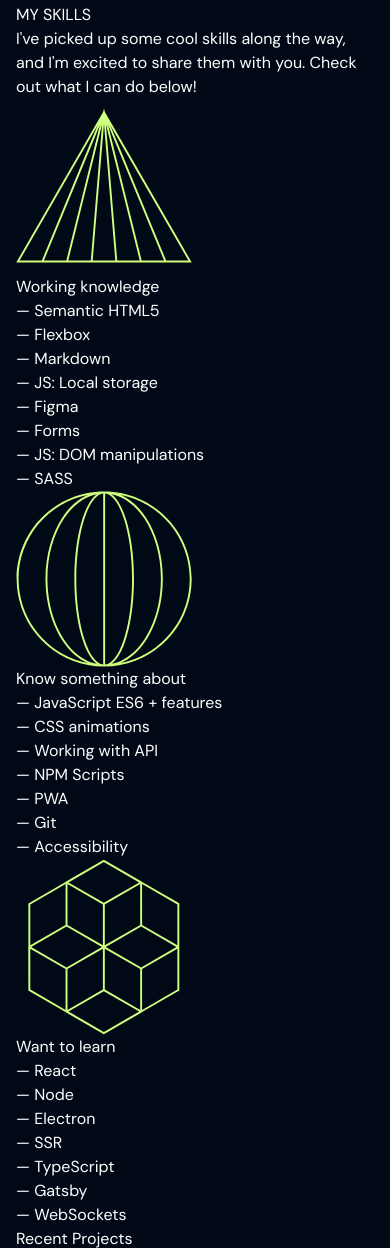
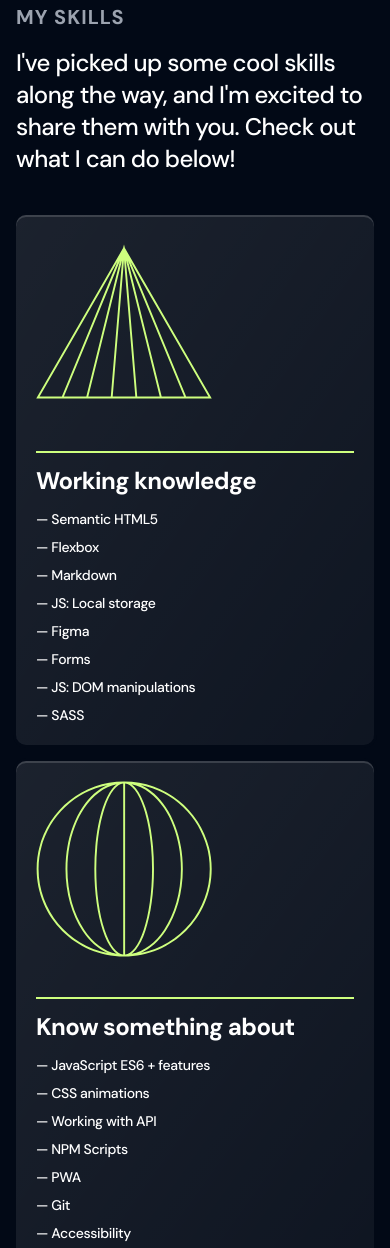
Before and after one commit to maciekwtfowicz/portfolio, a website built with Parcel: page src/index.html in a window 390 px wide. Shown: the part 932-2180 px from the top of the page. Built offline with nearby package versions, Linux system fonts and the light colour scheme; files whose address does not match are found by name.

Commit message:
Add styles for the skills section on mobile

```diff
--- a/src/index.html
+++ b/src/index.html
@@ -51,13 +51,14 @@
       </div>
     </section>
     <section class="mx-auto max-w-wtf" id="skills">
-      <h2>MY SKILLS</h2>
-      <p>I've picked up some cool skills along the way, and I'm excited to share them with you. Check out what I can do
+      <h2 class="text-gray-400 text-xl tracking-wider font-bold mb-4">MY SKILLS</h2>
+      <p class="text-2xl font-medium tracking-tight mb-10">I've picked up some cool skills along the way, and I'm excited to share them with you. Check out what I can do
         below!</p>
-      <article>
-        <img src="images/triangle.svg" alt="" class="w-44 h-44">
-        <h3>Working knowledge</h3>
-        <ul>
+        <div class="grid gap-4">
+      <article class="p-5 rounded-wtf bg-gradient-to-br from-white/10 to-white/5 shadow-innerlight ring ring-bg">
+        <img src="images/triangle.svg" alt="" class="w-44 h-44 mb-10">
+        <h3 class="pt-3 border-accent border-t-2 text-2xl font-bold tracking-tight mb-3">Working knowledge</h3>
+        <ul class="text-sm font-medium tracking-tight space-y-2 ">
           <li>— Semantic HTML5</li>
           <li>— Flexbox</li>
           <li>
@@ -75,10 +76,10 @@
 
         </ul>
       </article>
-      <article>
-        <img src="images/circles.svg" alt="" class="w-44 h-44">
-        <h3>Know something about</h3>
-        <ul>
+      <article class="p-5 rounded-wtf bg-gradient-to-br from-white/10 to-white/5 shadow-innerlight ring ring-bg">
+        <img src="images/circles.svg" alt="" class="w-44 h-44 mb-10">
+        <h3 class="pt-3 border-accent border-t-2 text-2xl font-bold tracking-tight mb-3">Know something about</h3>
+        <ul class="text-sm font-medium tracking-tight space-y-2 ">
           <li> — JavaScript ES6 + features </li>
           <li>— CSS animations</li>
           <li>
@@ -93,12 +94,12 @@
             — Accessibility</li>
         </ul>
       </article>
-      <article>
-        <img src="images/flower.svg" alt="" class="w-44 h-44">
-        <h3>
+      <article class="p-5 rounded-wtf bg-gradient-to-br from-white/10 to-white/5 shadow-innerlight ring ring-bg">
+        <img src="images/flower.svg" alt="" class="w-44 h-44 mb-10">
+        <h3 class="pt-3 border-accent border-t-2 text-2xl font-bold tracking-tight mb-3">
           Want to learn
         </h3>
-        <ul>
+        <ul class="text-sm font-medium tracking-tight space-y-2 ">
           <li> — React </li>
           <li>
             — Node</li>
@@ -113,7 +114,7 @@
           <li>
             — WebSockets</li>
         </ul>
-      </article>
+      </article></div>
     </section>
     <section class="mx-auto max-w-wtf" id="projects">
       <h2>Recent Projects</h2>
--- a/tailwind.config.js
+++ b/tailwind.config.js
@@ -15,6 +15,12 @@ module.exports = {
       },
       maxWidth: {
         'wtf': '82rem'
+      },
+      borderRadius: {
+        'wtf': '0.625rem'
+      },
+      boxShadow: {
+        'innerlight': 'inset 0 2px 0 0 rgba(255,255,255,0.15)'
       }
     },
   },
```
